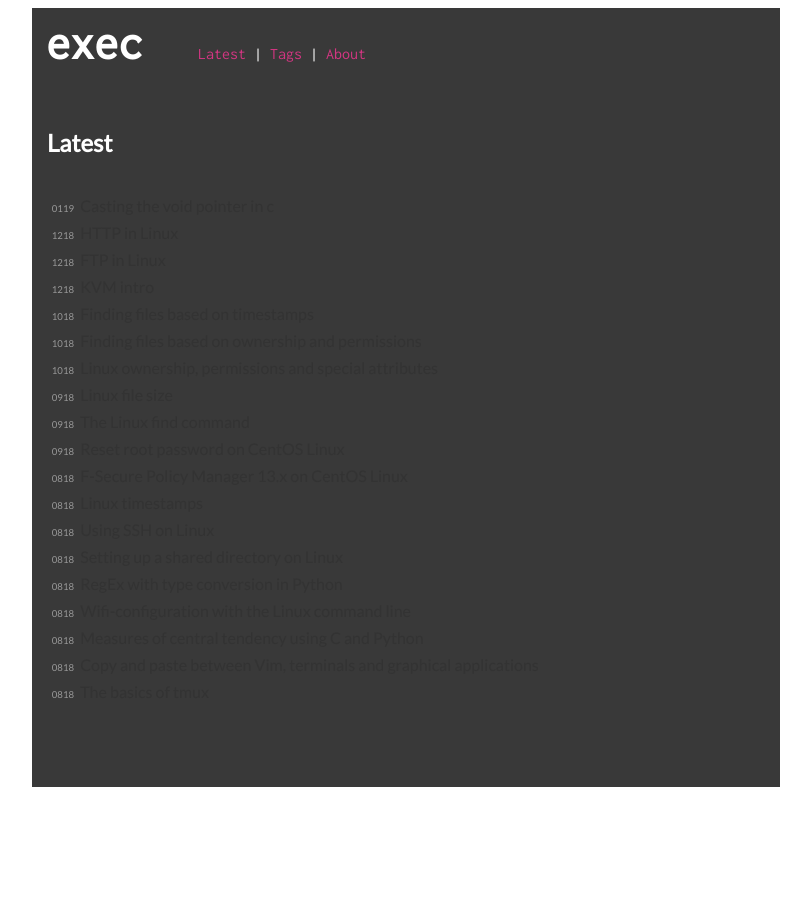
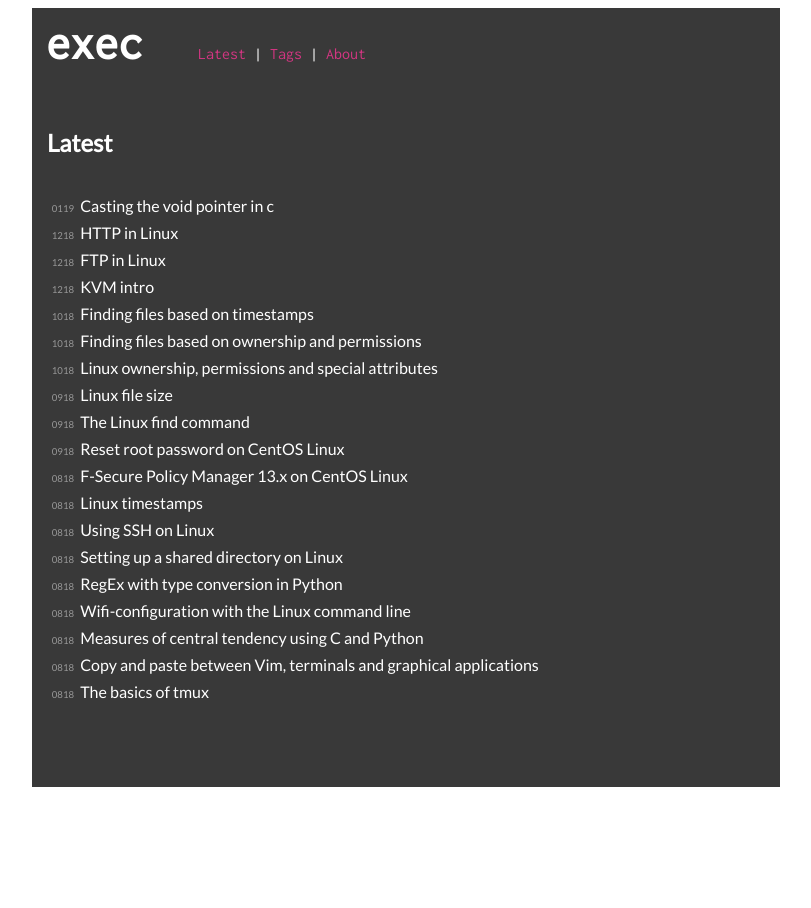
Before and after one commit to execas/execas.github.io, a Jekyll site: the page built from index.html, in a window 1280 px wide. Shown: the whole page, without its empty margins (234-1045 px from the left). Built offline with Jekyll 4.4.1, drawn with Linux system fonts in a browser that asks for light colours.

Commit message:
Update execas.css

```diff
--- a/css/execas.css
+++ b/css/execas.css
@@ -176,7 +176,6 @@ list of matching posts beneath tag name header
     margin-top: 0;
     display:inline;
     font-weight: normal;
-    color: #ffffff;
 }
 .tag-posts li small {
     font-size: 60%;
@@ -189,7 +188,7 @@ list of matching posts beneath tag name header
      margin-top: 0rem;
 }
 .tag-posts h3 a {
-     color: #333333;
+     color: #ffffff;
 }
 
 .top-tagmarks {
```
